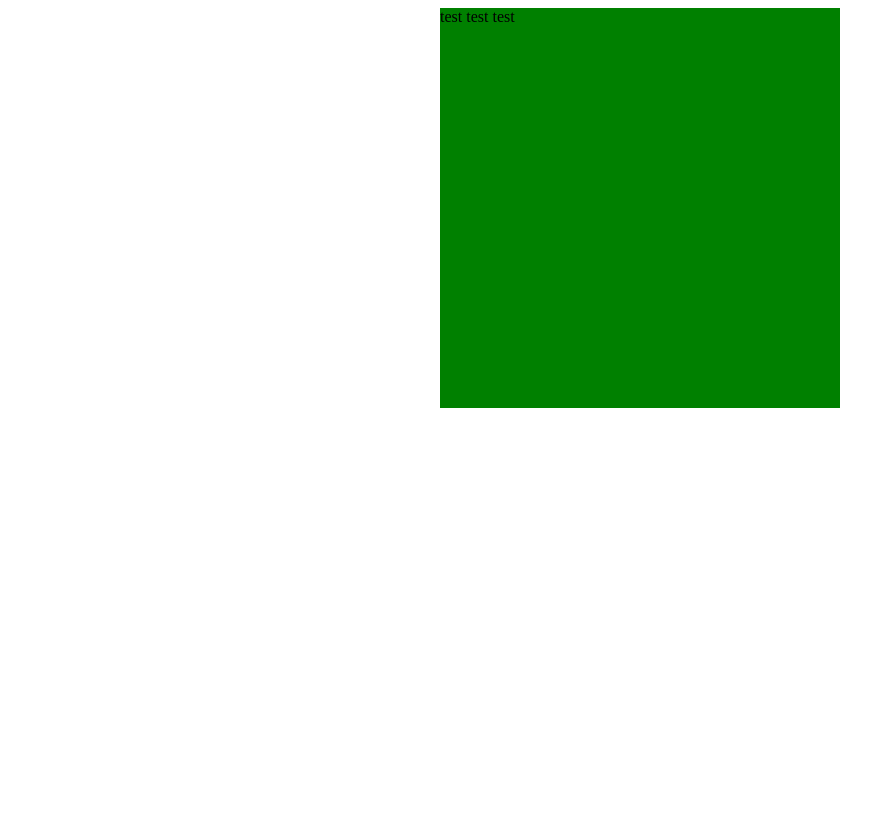
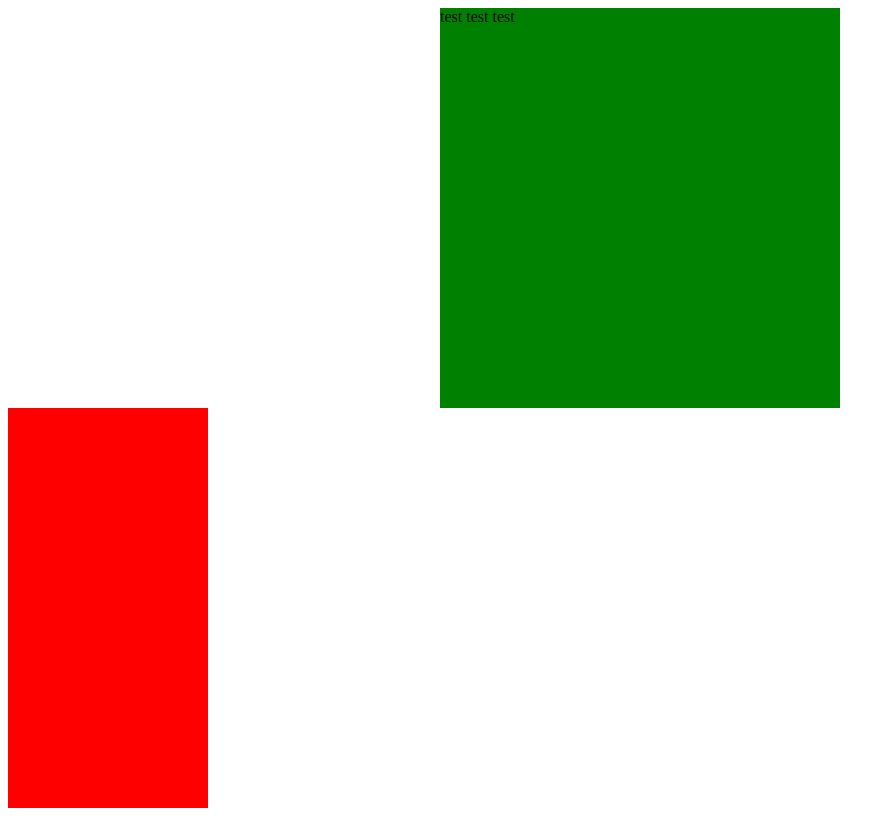
Before and after one commit to ytnosmoking/test1, a plain HTML site: page index.html in a window 1280 px wide. Shown: the whole page, without its empty margins (0-895 px from the left). Drawn offline with Linux system fonts and the light colour scheme.

Commit message:
add a box

```diff
--- a/index.html
+++ b/index.html
@@ -11,6 +11,11 @@
         background-color: green;
         margin: 0 auto;
     }
+    .box2 {
+        width: 200px;
+        height: 400px;
+        background-color: red;
+    }
     </style>
 </head>
 
@@ -18,6 +23,9 @@
     <div class="box1">
        test test test
     </div>
+    <div class="box2">
+
+    </div>
 </body>
 
 </html>
```
